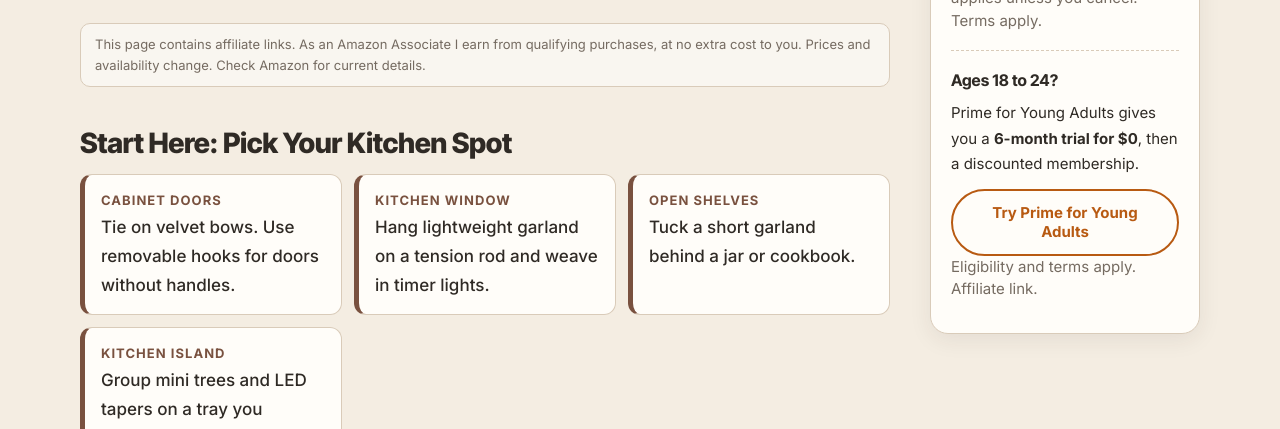
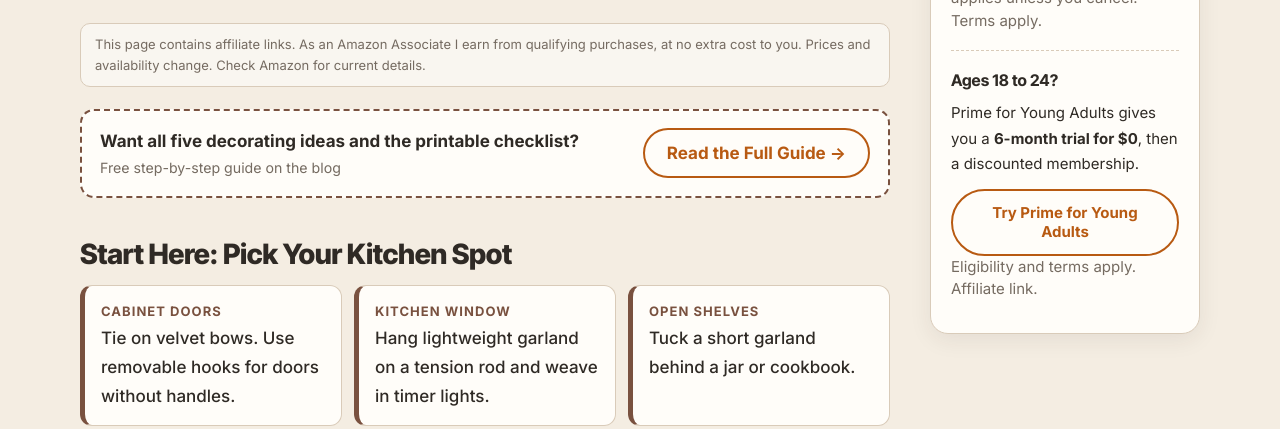
Before and after one commit to yourcozyneighbor/yourcozyneighbor.github.io, a plain HTML site: page christmas-kitchen/index.html in a window 1280 px wide. Shown: the part 671-1100 px from the top of the page. Drawn offline with Linux system fonts and the light colour scheme.

Commit message:
Add full guide callout to Christmas kitchen shop

```diff
--- a/christmas-kitchen/index.html
+++ b/christmas-kitchen/index.html
@@ -40,6 +40,11 @@
   </section>
 
   <p class="disclosure">This page contains affiliate links. As an Amazon Associate I earn from qualifying purchases, at no extra cost to you. Prices and availability change. Check Amazon for current details.</p>
+
+  <div class="guide">
+    <p><strong>Want all five decorating ideas and the printable checklist?</strong><small>Free step-by-step guide on the blog</small></p>
+    <a class="btn alt" href="https://yourcozyneighbor.blogspot.com/2026/11/no-drill-christmas-kitchen-decor-renters.html" rel="noopener" target="_blank">Read the Full Guide →</a>
+  </div>
 
   <h2>Start Here: Pick Your Kitchen Spot</h2>
   <div class="picker">
```
